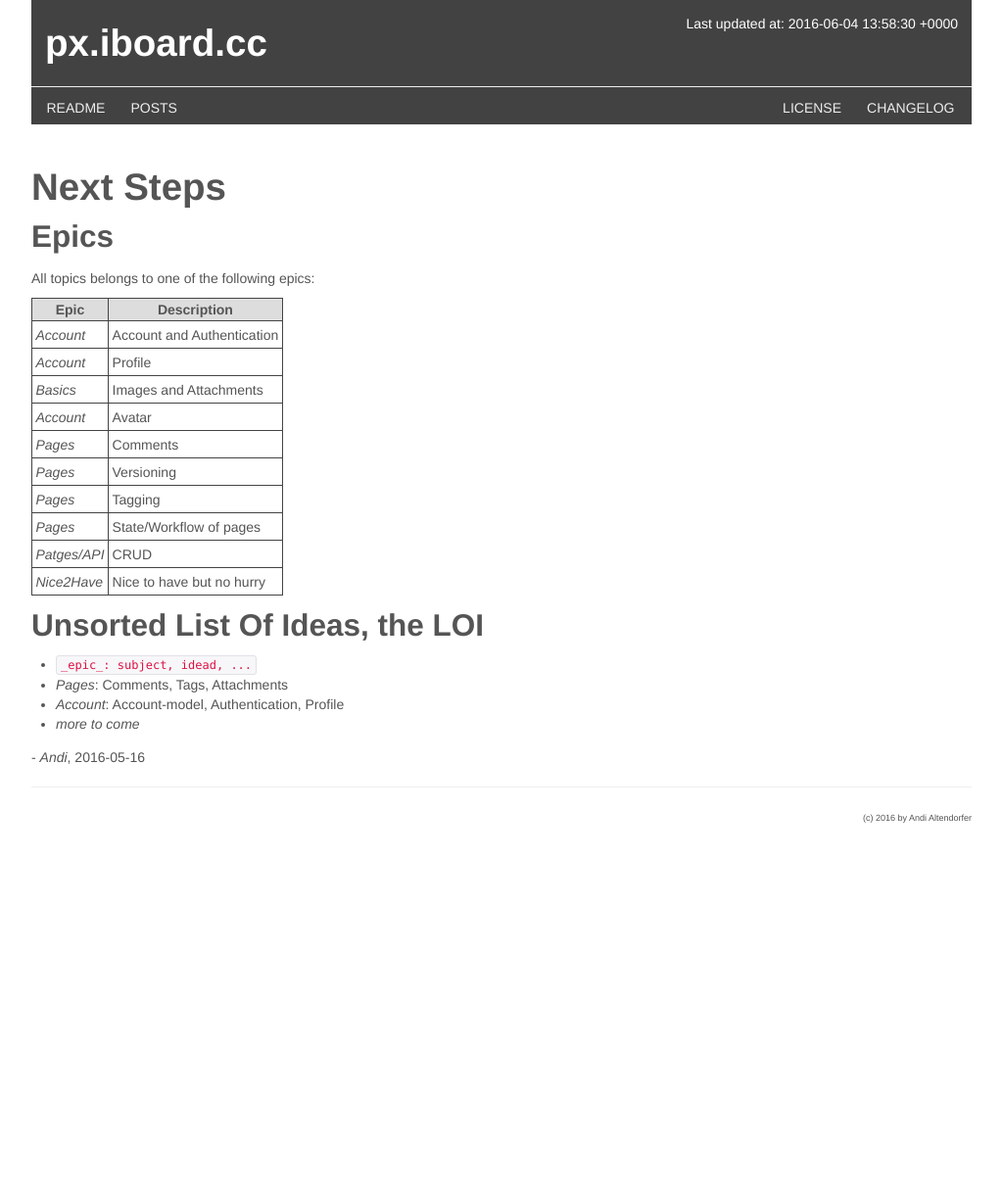
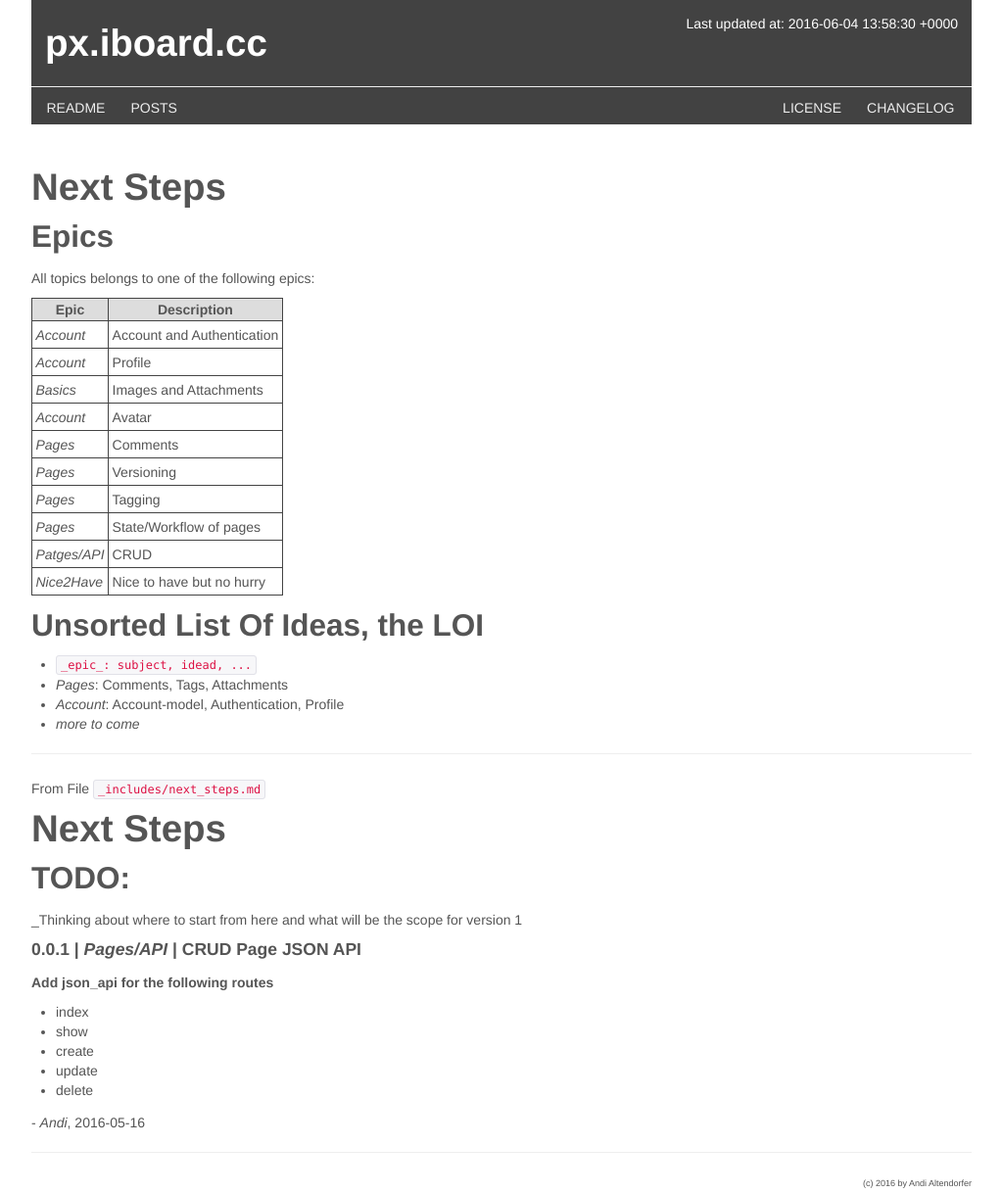
Before and after one commit to iboard/px.iboard.cc, a Jekyll site: the page built from _posts/2016-05-17-Next-Steps.md, in a window 1280 px wide. Shown: the whole page at 98% size, without its empty margins (128-1151 px from the left). Built offline with Jekyll 4.4.1, drawn with Linux system fonts in a browser that asks for light colours; before the commit the page ends 900 px from its top, so only the background shows below that.

Commit message:
Extract _include/next_steps.md in CHANGELOG
  - Update CHANGELOG.md to use includes/next_steps.md
  - Use include also in _posts/...next_steps.md

The idea is to edit the next steps (the roadmap) in a central place
`_includes/next_steps.md`

```diff
--- /dev/null
+++ b/_includes/next_steps.md
@@ -0,0 +1,17 @@
+
+# Next Steps
+
+
+## TODO:
+
+_Thinking about where to start from here and what will be the scope for version 1
+
+#### 0.0.1 | _Pages/API_ | CRUD Page JSON API
+
+**Add json_api for the following routes**
+
+  - index
+  - show
+  - create
+  - update
+  - delete
--- a/_posts/2016-05-17-Next-Steps.md
+++ b/_posts/2016-05-17-Next-Steps.md
@@ -19,5 +19,10 @@ All topics belongs to one of the following epics:
   - _Account_: Account-model, Authentication, Profile
   - _more to come_
 
+----
+
+From File `_includes/next_steps.md`
+
+{% include next_steps.md %}
 
 \- *Andi*, 2016-05-16
```
Also changed, not shown: CHANGELOG.md.
